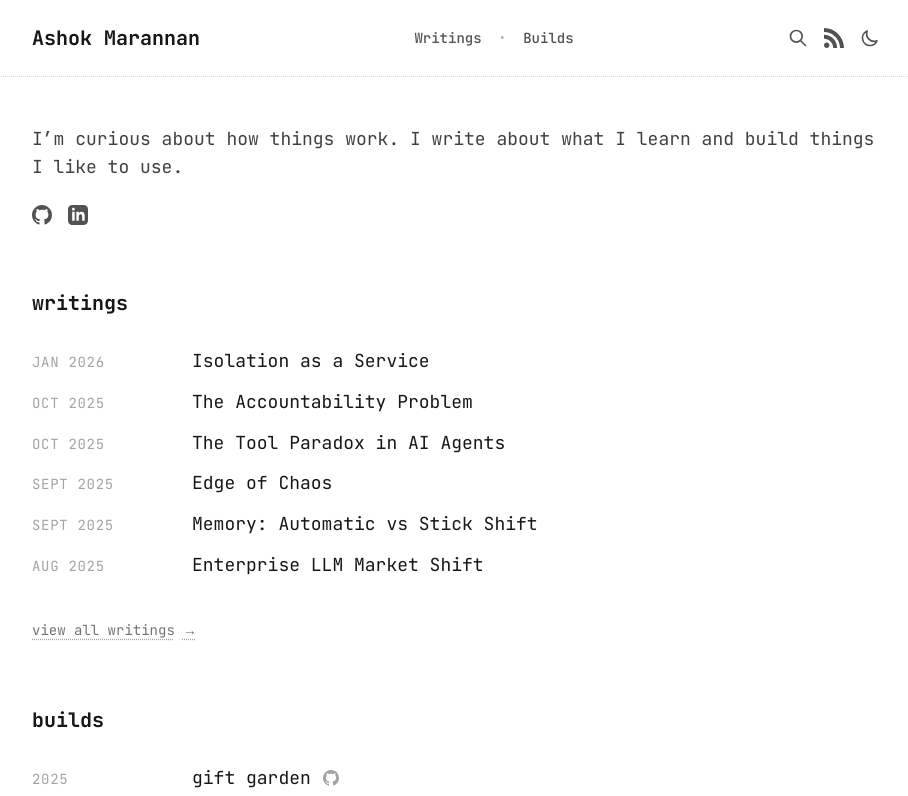
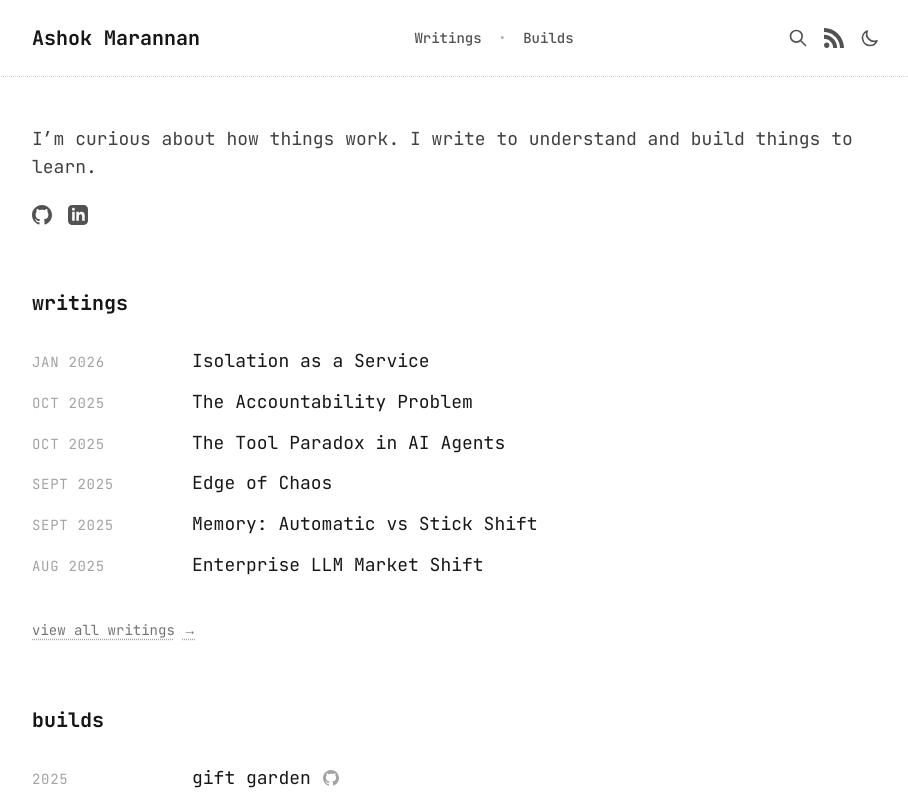
Before and after one commit to sowash22/starbuckd, a Next.js app: page / in a window 1280 px wide. Shown: the top 796 px of the page, without its empty margins (184-1092 px from the left). Built offline with nearby package versions, Linux system fonts and the light colour scheme.

Commit message:
update intro text

```diff
--- a/app/page.tsx
+++ b/app/page.tsx
@@ -21,7 +21,7 @@ export default async function Home() {
         <section className="mb-16">
           <p className="text-base md:text-lg text-neutral-700 dark:text-neutral-300 leading-relaxed mb-6 font-mono">
             I’m curious about how things work.
-            I write about what I learn and build things I like to use.
+            I write to understand and build things to learn.
           </p>
 
           <div className="flex items-center gap-4 text-sm text-neutral-600 dark:text-neutral-400">
```
